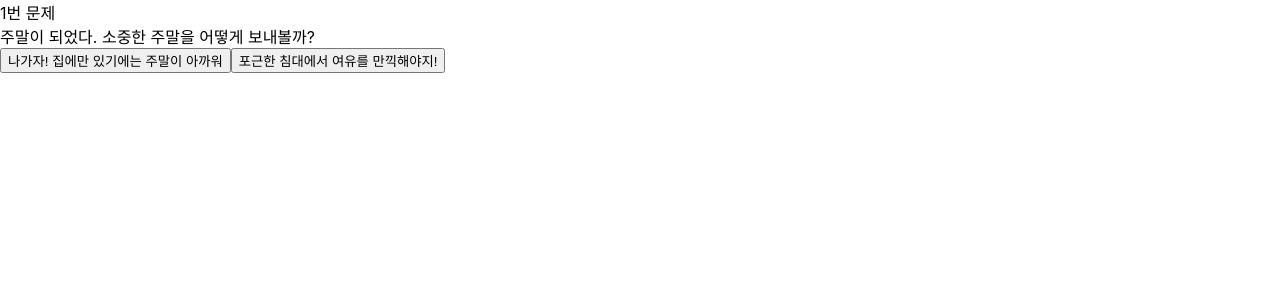
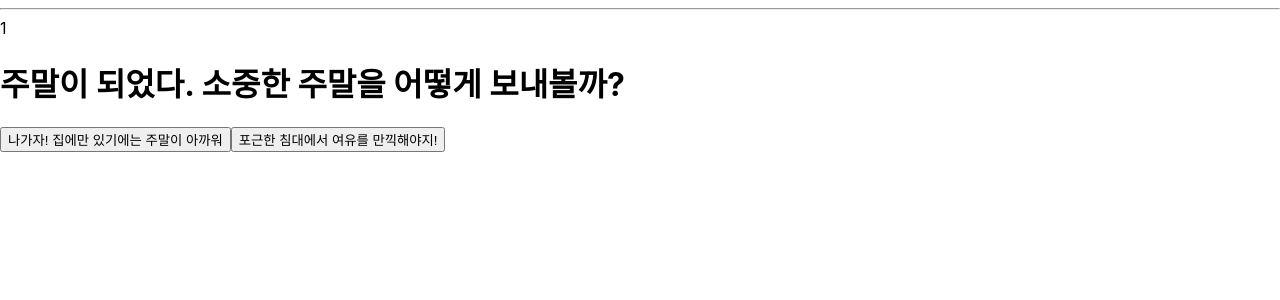
Before and after one commit to ksknote/mbti, a React (Create React App) app: page /testpage in a window 1280 px wide. Shown: the top 300 px of the page. Built offline with nearby package versions, Linux system fonts and the light colour scheme.

Commit message:
[add]테스트페이지 css추가

```diff
--- a/src/components/testpage.js
+++ b/src/components/testpage.js
@@ -1,3 +1,6 @@
+import "./style/testpage.css";
+import styled from "styled-components";
+
 import { useNavigate } from "react-router-dom";
 import { useState } from "react";
 
@@ -6,7 +9,7 @@ function Testpage(props) {
   let [num, setNum] = useState(1);
   let [data] = useState({
     1: {
-      ques: "주말이 되었다. 소중한 주말을 어떻게 보내볼까?",
+      ques: "주말이 되었다.\n소중한 주말을 어떻게 보내볼까?",
       ans1: "나가자! 집에만 있기에는 주말이 아까워",
       ans2: "포근한 침대에서 여유를 만끽해야지!",
     },
@@ -21,12 +24,12 @@ function Testpage(props) {
       ans2: "휴 드디어 집에간다. 재밌긴 했는데 그래도 집이 최고야",
     },
     4: {
-      ques: "오늘 꿈에서 술 먹고 있는데 두꺼비가 술집에 들어왔다. 두꺼비는 어떤 술을 마실까?",
+      ques: "오늘 꿈에서 술 먹고 있는데\n두꺼비가 술집에 들어왔다.",
       ans1: "두꺼비가 술집에 왜 들어가",
-      ans2: "두꺼비? 진로 시키지 않을까?",
+      ans2: "두꺼비는 진로 마시려나 ..?",
     },
     5: {
-      ques: "멍 때리고 있는데 친구가 말을 걸어온다. “너 뭐해 ?”",
+      ques: "멍 때리고 있는데 친구가 말을 걸어온다.\n“너 뭐해 ?”",
       ans1: "응? (꼬리에 꼬리를 무는 잡생각으로 현실을 잊었다.)",
       ans2: "응? (진짜 아무 생각 안하는 중)",
     },
@@ -36,17 +39,17 @@ function Testpage(props) {
       ans2: "멜로디가 좋네? 가사에 집중해본다.",
     },
     7: {
-      ques: "친구가 “나 꿈에서 손톱이 빠졌어. 진짜 너무 아팠어ㅠㅠㅠ” 라고 한다면? ",
+      ques: "친구가 “나 꿈에서 손톱이 빠졌어.\n진짜 너무 아팠어ㅠㅠㅠ” 라고 한다면? ",
       ans1: "꿈인데 왜 아파? 흉몽인가?",
       ans2: "헐ㅠㅠ 손톱이 빠졌다고 ? 으으 상상만해도 아파",
     },
     8: {
-      ques: "친구가 “오늘 기분 별론데 카페 가자 내가 살게” 라고 한다면?",
+      ques: "친구가\n“오늘 기분 별론데 카페 가자 내가 살게”\n라고 한다면?",
       ans1: "콜. 어디 카페?",
       ans2: "무슨 일 있어?",
     },
     9: {
-      ques: "친구가 약속 시간에 많이 늦었다. 내가 원하는 친구의 반응은?",
+      ques: "친구가 약속 시간에 많이 늦었다.\n내가 원하는 친구의 반응은?",
       ans1: "왜 늦었는지 구체적으로 납득 가능하게 설명",
       ans2: "늦어서 미안하다고 사과 먼저!",
     },
@@ -68,10 +71,14 @@ function Testpage(props) {
   });
 
   return (
-    <div>
-      <div>{num}번 문제</div>
-      <div>{data[num].ques}</div>
+    <div className="container">
+      <hr />
+      <QuestionIdx className="que-idx" idx={num}>
+        {num}
+      </QuestionIdx>
+      <h1 className="que">{data[num].ques}</h1>
       <button
+        className="test-btn"
         onClick={() => {
           setNum((num) => num + 1);
           if (num <= 3) {
@@ -91,6 +98,7 @@ function Testpage(props) {
         {data[num].ans1}
       </button>
       <button
+        className="test-btn"
         onClick={() => {
           setNum((num) => num + 1);
           if (num <= 3) {
@@ -114,3 +122,7 @@ function Testpage(props) {
 }
 
 export default Testpage;
+
+const QuestionIdx = styled.div`
+  left: ${(props) => (400 * (props.idx - 1)) / 12}px;
+`;
```
